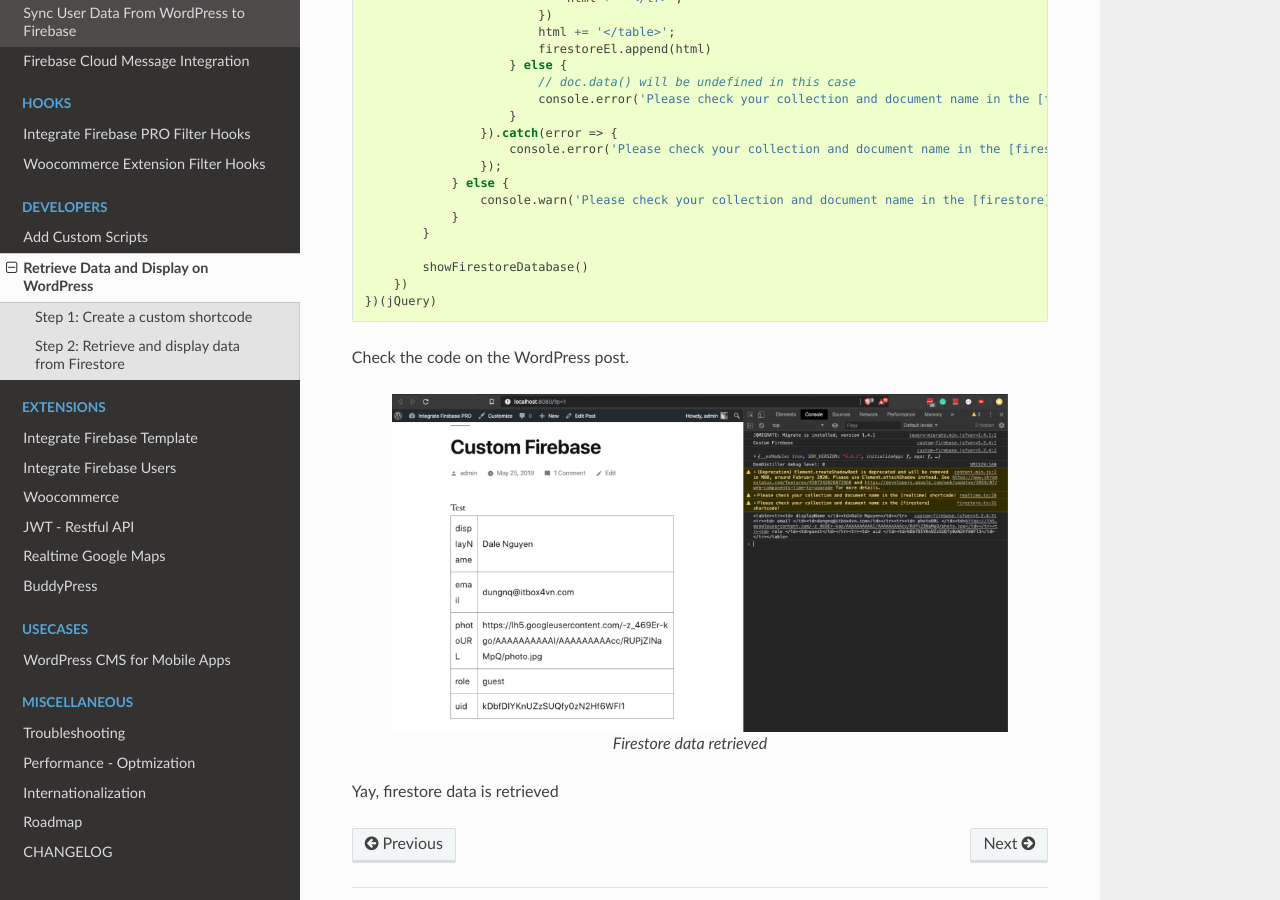
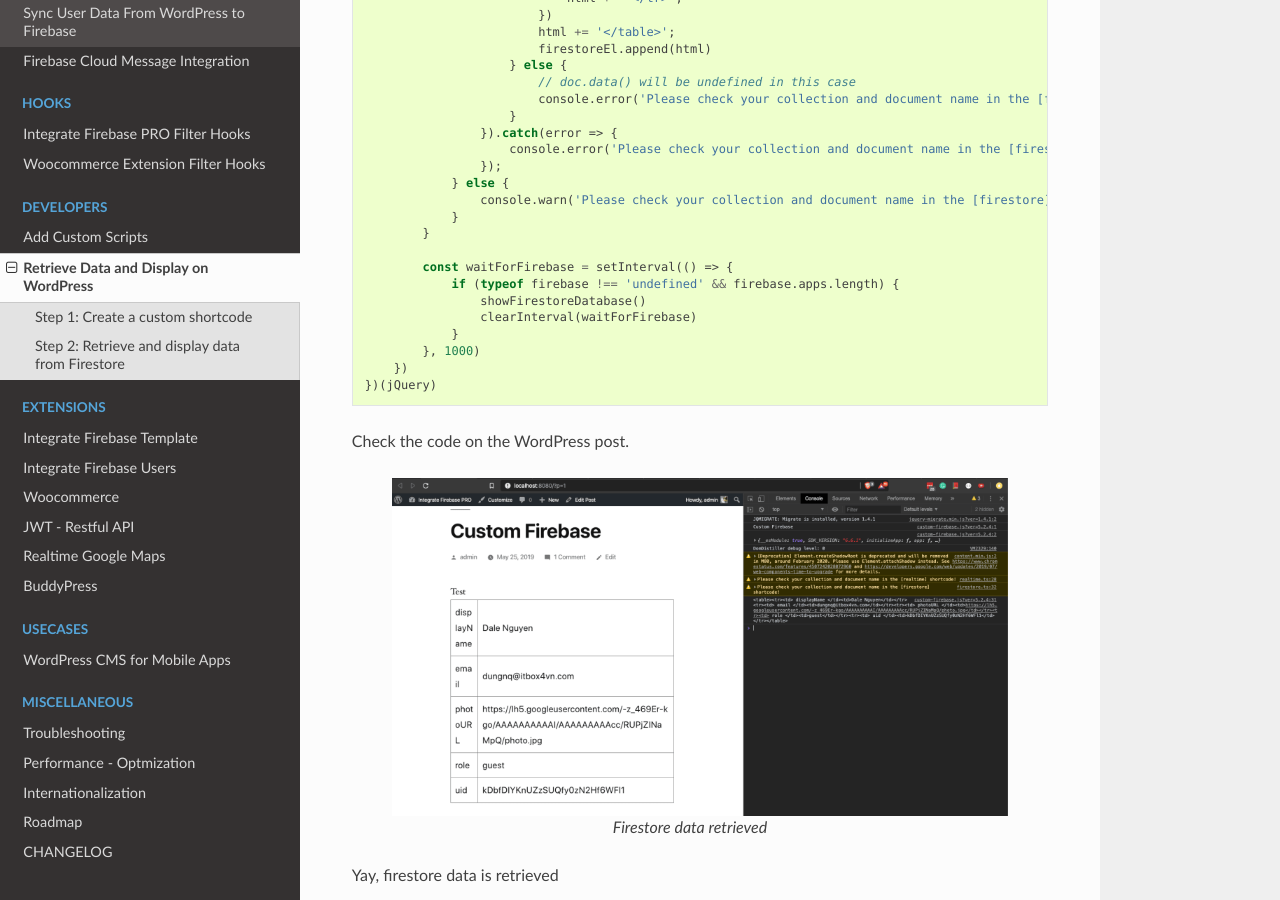
Before and after one commit to dalenguyen/firebase-wordpress-docs, a Sphinx documentation site: the page built from docs/developer/retrieve-data.rst, in a window 1280 px wide and 900 px high, scrolled down 1829 px. Built offline with Sphinx 7.4.7 and the Read the Docs theme 2.0.0, drawn with Linux system fonts in a browser that asks for light colours.

Commit message:
update new implementation

```diff
--- a/docs/developer/retrieve-data.rst
+++ b/docs/developer/retrieve-data.rst
@@ -80,7 +80,12 @@ Now, it’s all about JavaScript. You can customize, modify and do whatever you
                 }
             }
 
-            showFirestoreDatabase()
+            const waitForFirebase = setInterval(() => {
+                if (typeof firebase !== 'undefined' && firebase.apps.length) {
+                    showFirestoreDatabase()
+                    clearInterval(waitForFirebase)
+                }
+            }, 1000)
         })
     })(jQuery)
 
```
